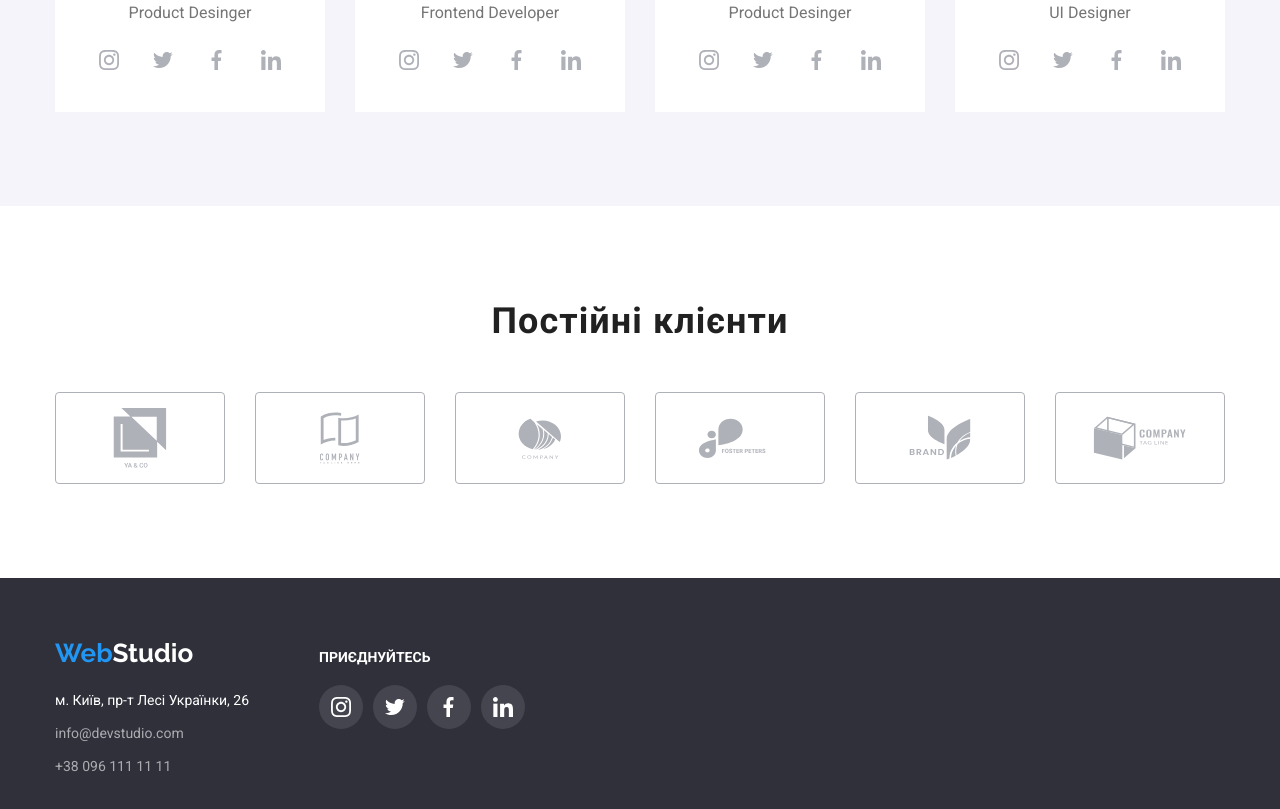
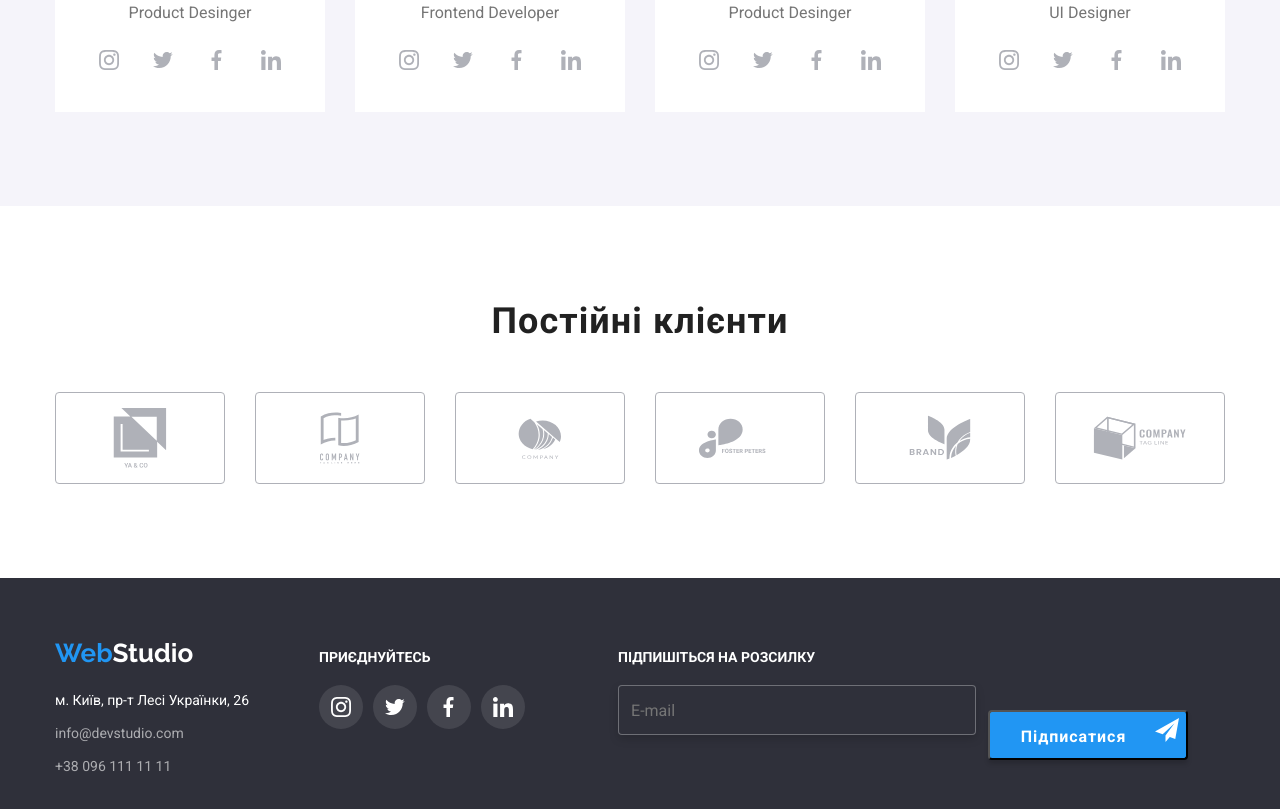
Before and after one commit to SergiyDezh/homework1, a plain HTML site: page index.html in a window 1280 px wide. Shown: the part 2102-2911 px from the top of the page. Drawn offline with nearby package versions, Linux system fonts and the light colour scheme.

Commit message:
update index html

```diff
--- a/index.html
+++ b/index.html
@@ -406,6 +406,20 @@
         </ul>
       </div>
       <div>
+        <div class="subscription">
+          <form class="forms">
+            <label for="mail" class="socials">Підпишіться на розсилку</label>
+            <input class="mail" type="email" name="mail" id="mail" placeholder="E-mail">
+             <div class="button-footer">
+              <button type="submit" class="button-mail">
+                Підписатися
+                <svg class="icon-send" width="24" height="24">
+                     <use href="./images/telegram.svg#icon-icon-send"></use>
+                </svg>
+             </button>
+             </div>
+          </form>
+        </div>
     </footer>
     <div class="modal-backgrop is-hidden" data-modal>
         <div class="modal">
--- a/styles/style.css
+++ b/styles/style.css
@@ -139,7 +139,6 @@ ul {
   background-color: var(--accent-color);
   border-radius: 2px;
 }
-
 
 .site-nav .grey {
   color: var(--title-text-color);
@@ -391,7 +390,7 @@ img {
   border-bottom: none;
   fill: currentColor;
   transition: color 250ms cubic-bezier(0.4, 0, 0.2, 1),
-  background-color 250ms cubic-bezier(0.4, 0, 0.2, 1);
+    background-color 250ms cubic-bezier(0.4, 0, 0.2, 1);
 }
 
 .social-link:hover {
@@ -467,8 +466,6 @@ img {
   justify-content: center;
   align-items: center;
   list-style: none;
-  width: 170px;
-  height: 92px;
   margin-right: 30px;
   color: var(--icon-color);
   border: 1px solid var(--icon-color);
@@ -631,3 +628,52 @@ img {
   justify-content: center;
   color: var(--logo-color);
 }
+
+.subscription {
+  display: block;
+  width: 570px;
+  margin-left: 93px;
+}
+
+.forms {
+  position: relative;
+  display: flex;
+  justify-content: center;
+  flex-direction: column;
+}
+
+.mail {
+  width: 358px;
+  height: 50px;
+  padding-left: 12px;
+  box-sizing: border-box;
+  border: 1px solid rgba(255, 255, 255, 0.3);
+  filter: drop-shadow(0px 4px 4px rgba(0, 0, 0, 0.15));
+  border-radius: 4px;
+  background-color: var(--background-color);
+}
+
+
+.button-mail {
+  position: absolute;
+  width: 200px;
+  height: 50px;
+  letter-spacing: 0.06em;
+  font-weight: 700;
+  font-size: 16px;
+  line-height: 1.87;
+  background: var(--accent-color);
+  color: var(--site-nav-color);
+  box-shadow: 0px 4px 4px rgba(0, 0, 0, 0.15);
+  border-radius: 4px;
+}
+
+.icon-send {
+  transform: translate(100%);
+}
+
+.button-footer {
+  display: flex;
+  align-items: center;
+  justify-content: flex-end;
+}
```
Also changed, not shown: images/telegram.svg (added), 1 other file.
